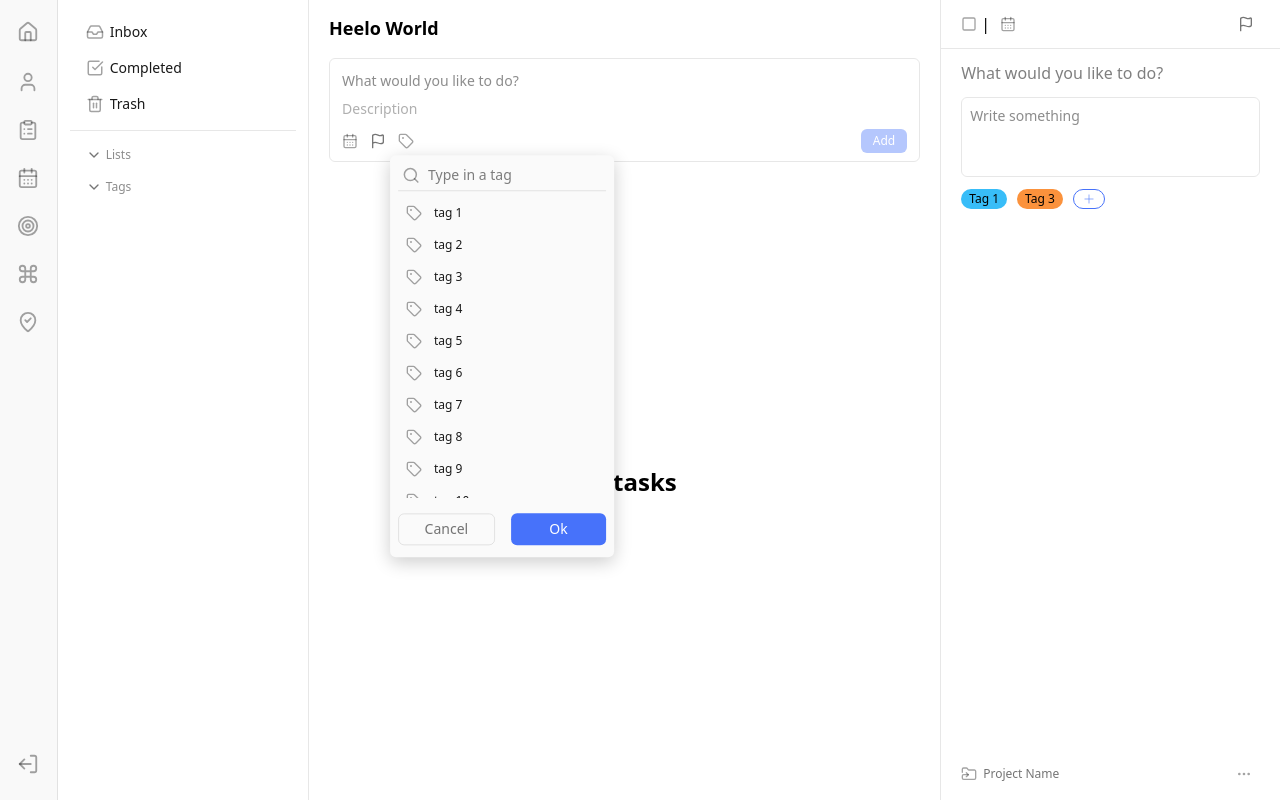
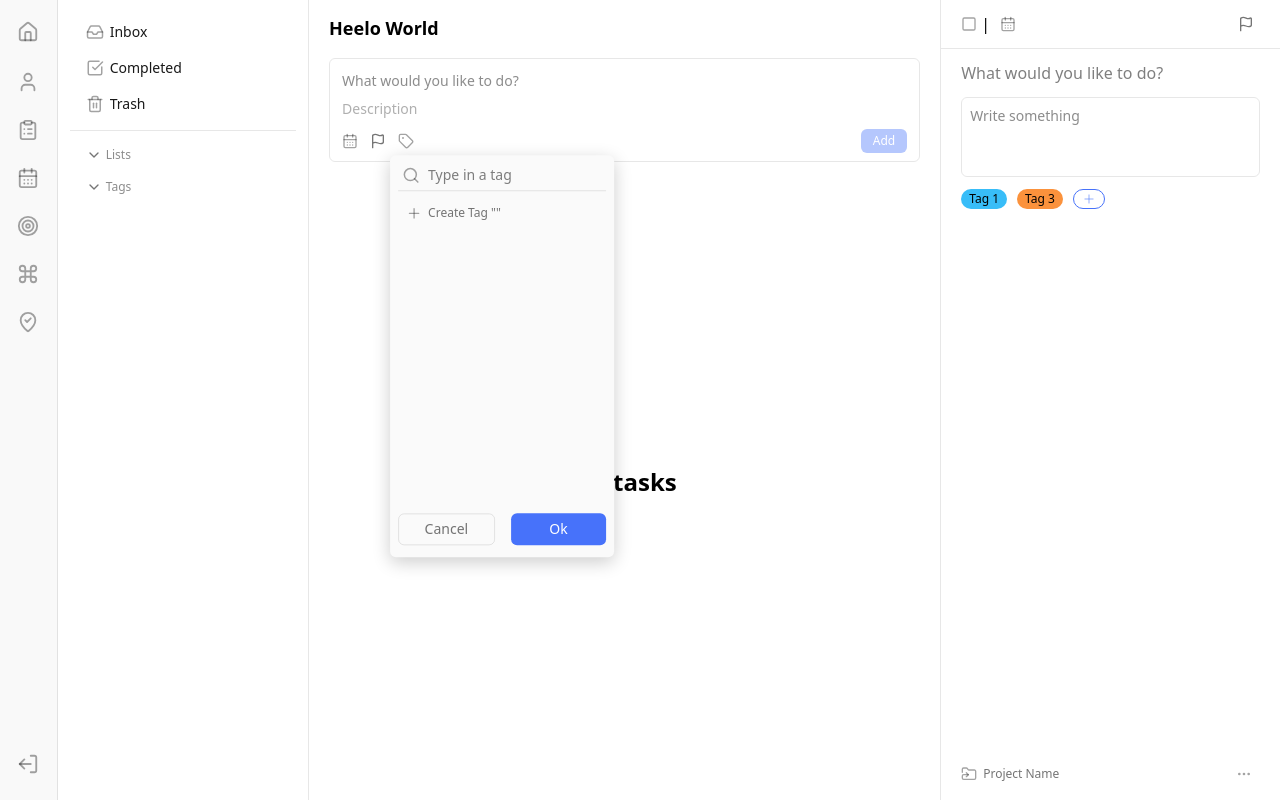
Before and after one commit to anishpawaskar/aimly-frontend, a React (Vite) app: page /projects/1/tasks in a window 1280 px wide. Both pictures are taken after a click on the button 406 px from the left and 141 px from the top of the page. Built offline with nearby package versions, Linux system fonts and the light colour scheme.

Commit message:
refactor: updating task in task list item

```diff
--- a/src/components/common/tag-selector.jsx
+++ b/src/components/common/tag-selector.jsx
@@ -8,10 +8,13 @@ import {
   PopoverMenuTrigger,
 } from "../primitive/popover-menu";
 import { Slot } from "../primitive/slot";
-import { cn } from "@/lib/utils";
+import { cn, generateSortOrder } from "@/lib/utils";
 import { Button, buttonVariants } from "../primitive/button";
 import { Check, Plus, Search, Tag, X } from "lucide-react";
 import { Input } from "../primitive/input";
+import { useTaskPage } from "@/context/task-page-provider";
+import { BASE_INTERVAL } from "@/constants";
+import { v4 as uuidv4 } from "uuid";
 
 const TAGS = [
   {
@@ -139,11 +142,12 @@ const TAGS = [
 const TagSelectorContext = createContext(null);
 const useTagSelector = () => useContext(TagSelectorContext);
 
-const TagSelector = ({ open, setOpen, tags, setTags, children }) => {
+const TagSelector = ({ task, open, setOpen, tags, setTags, children }) => {
   const [search, setSearch] = useState("");
   const [selectedTags, setSelectedTags] = useState([]);
 
   const contextValue = {
+    task,
     open,
     setOpen,
     search,
@@ -343,8 +347,10 @@ const TagSelectorContent = ({
   handleTagSubmit,
   anchorRef,
 }) => {
-  const { open, tags, selectedTags, setSelectedTags, search, setSearch } =
+  const { task, open, tags, selectedTags, setSelectedTags, search, setSearch } =
     useTagSelector();
+
+  const { tags: taskPageTags, setTags, tasks, setTasks } = useTaskPage();
 
   const filteredTags = TAGS.filter((tag) =>
     search ? tag.name.toLowerCase().includes(search.toLowerCase()) : true
@@ -360,6 +366,25 @@ const TagSelectorContent = ({
   };
 
   const createNewTag = () => {
+    const payload = {
+      _id: uuidv4(),
+      name: search,
+      color: "",
+    };
+
+    if (taskPageTags.length) {
+      payload.sortOrder = generateSortOrder({ items: taskPageTags });
+    } else {
+      payload.sortOrder = -BASE_INTERVAL;
+    }
+
+    setTags((prevTags) => [...prevTags, payload]);
+    const updatedTasks = tasks.map((taskItem) =>
+      taskItem._id === task._id
+        ? { ...taskItem, tags: [...taskItem.tags, payload._id] }
+        : taskItem
+    );
+    setTasks(updatedTasks);
     setSearch("");
   };
 
@@ -384,7 +409,7 @@ const TagSelectorContent = ({
       <div className="flex flex-col gap-1.5">
         <TagSelectorHeader />
         <ul className="flex flex-col h-[300px] overflow-y-auto">
-          {!!filteredTags.length ? (
+          {!!!filteredTags.length ? (
             filteredTags.map((tag) => {
               return <TagSelectorItem key={tag._id} tag={tag} />;
             })
--- a/src/components/tasks/task-dropdown-menu.jsx
+++ b/src/components/tasks/task-dropdown-menu.jsx
@@ -29,6 +29,7 @@ import { TagSelector, TagSelectorContent } from "../common/tag-selector";
 import { Button } from "../primitive/button";
 import { PopoverMenu, PopoverMenuContent } from "../primitive/popover-menu";
 import { Input } from "../primitive/input";
+import { useTaskPage } from "@/context/task-page-provider";
 
 const DATE_OPTIONS = [
   {
@@ -133,6 +134,39 @@ const TaskDropdownMenuTrigger = () => {
 };
 
 const TaskDateOptions = () => {
+  const { task, setIsOpen } = useTaskDropdownMenu();
+  const { tasks, setTasks } = useTaskPage();
+
+  const handleDateOption = (option) => {
+    const _date = new Date();
+    let currentDate;
+
+    switch (option) {
+      case "Today": {
+        currentDate = _date;
+        break;
+      }
+
+      case "Tomorrow": {
+        currentDate = new Date(_date.valueOf() + ONE_DAY_MS);
+        break;
+      }
+
+      case "Next Week": {
+        currentDate = new Date(_date.valueOf() + ONE_WEEK_MS);
+        break;
+      }
+    }
+
+    const updatedTasks = tasks.map((taskItem) =>
+      taskItem._id === task._id
+        ? { ...taskItem, dueDate: currentDate }
+        : taskItem
+    );
+    setTasks(updatedTasks);
+    setIsOpen(false);
+  };
+
   return (
     <div className="pt-2.5 pb-3.5">
       <p className="px-3 text-xs text-gray/40 mb-1">Date</p>
@@ -162,7 +196,17 @@ const TaskDateOptions = () => {
 
 const TaskPrioritiesOptions = () => {
   const { task, setIsOpen } = useTaskDropdownMenu();
-  const [value, setValue] = useState(task.priority);
+  const { tasks, setTasks } = useTaskPage();
+
+  const handlePriority = (priority) => {
+    const updatedTasks = tasks.map((taskItem) =>
+      taskItem._id === task._id
+        ? { ...taskItem, priority: priority.value }
+        : taskItem
+    );
+    setTasks(updatedTasks);
+    setIsOpen(false);
+  };
 
   return (
     <>
@@ -175,7 +219,7 @@ const TaskPrioritiesOptions = () => {
         className={"justify-between px-1.5"}
       >
         {PRIORITIES.map((priority) => {
-          const isSelected = priority.value === value;
+          const isSelected = priority.value === task.priority;
 
           return (
             <DropdownMenuRadioItem
@@ -187,10 +231,7 @@ const TaskPrioritiesOptions = () => {
                 variant={"ghost"}
                 size={"sm"}
                 className={cn("w-8", isSelected && "bg-primary/10")}
-                onClick={() => {
-                  setValue(priority.value);
-                  setIsOpen(false);
-                }}
+                onClick={() => handlePriority(priority)}
               >
                 <Flag
                   size={16}
@@ -208,6 +249,7 @@ const TaskPrioritiesOptions = () => {
 const TaskDropdownMenuOptions = () => {
   const { task, setIsOpen, setIsTagsOpen, setIsMoveToProjectVisible } =
     useTaskDropdownMenu();
+  const { tasks, setTasks } = useTaskPage();
 
   const handleTaskOption = (optionName) => {
     switch (optionName) {
@@ -224,7 +266,10 @@ const TaskDropdownMenuOptions = () => {
       }
 
       case "Delete": {
-        console.log("Delete task", task._id);
+        const updatedTags = tasks.map((taskItem) =>
+          taskItem._id === task._id ? { ...taskItem, status: 2 } : taskItem
+        );
+        setTasks(updatedTags);
         setIsOpen(false);
         break;
       }
@@ -253,12 +298,19 @@ const TaskDropdownMenuOptions = () => {
 
 const TaskMoveProjectSelector = () => {
   const [search, setSearch] = useState("");
+  const { task } = useTaskDropdownMenu();
+  const { projects, tasks, setTasks } = useTaskPage();
 
   const { isMoveToProjectVisible, setIsMoveToProjectVisible, anchorRef } =
     useTaskDropdownMenu();
 
   const handleMoveProject = (project) => {
-    console.log("move to project", project.name);
+    const updatedTasks = tasks.map((taskItem) =>
+      taskItem._id === task._id
+        ? { ...taskItem, projectId: project._id }
+        : taskItem
+    );
+    setTasks(updatedTasks);
     setIsMoveToProjectVisible(false);
   };
 
@@ -285,11 +337,15 @@ const TaskMoveProjectSelector = () => {
           />
         </div>
         <ul className="h-[300px] overflow-y-auto flex flex-col">
-          {TASK_MENU_OPTIONS.map((project, idx) => {
-            const isSelected = idx === 1;
+          {projects
+            .filter((project) =>
+              project.name.toLowerCase().includes(search.toLowerCase())
+            )
+            .map((project) => {
+              const isSelected = project._id === task.projectId;
 
               return (
-              <li key={idx}>
+                <li key={project._id}>
                   <Button
                     variant={"ghost"}
                     size={"full"}
@@ -326,6 +382,7 @@ const TaskMoveProjectSelector = () => {
 
 const TaskDropdownMenuContent = () => {
   const {
+    task,
     isOpen,
     isTagsOpen,
     setIsTagsOpen,
@@ -334,6 +391,8 @@ const TaskDropdownMenuContent = () => {
     anchorRef,
     isMoveToProjectVisible,
   } = useTaskDropdownMenu();
+
+  const { tasks, setTasks } = useTaskPage();
 
   return (
     <>
@@ -352,12 +411,20 @@ const TaskDropdownMenuContent = () => {
           setOpen={setIsTagsOpen}
           tags={tags}
           setTags={setTags}
+          task={task}
         >
           <TagSelectorContent
             sideoffset={0}
             anchorRef={anchorRef}
-            handleTagSubmit={(selectedTag) => {
-              setTags(selectedTag);
+            handleTagSubmit={(selectedTags) => {
+              setTags(selectedTags);
+              const newTags = selectedTags.map((tag) => tag._id);
+              const updatedTasks = tasks.map((taskItem) =>
+                taskItem._id === task._id
+                  ? { ...taskItem, tags: newTags }
+                  : taskItem
+              );
+              setTasks(updatedTasks);
               setIsTagsOpen(false);
             }}
           />
--- a/src/components/tasks/tasks-list.jsx
+++ b/src/components/tasks/tasks-list.jsx
@@ -26,7 +26,9 @@ export const TasksList = () => {
 
   if (isProjectsPage) {
     data = tasks
-      .filter((task) => task.projectId === params?.projectId)
+      .filter(
+        (task) => task.projectId === params?.projectId && task.status === 1
+      )
       .map((task) => {
         const tags = task.tags.map((tagId) => {
           const existingTag = tags.find((tag) => tag._id === tagId);
@@ -46,7 +48,7 @@ export const TasksList = () => {
       .sort((a, b) => a.sortOrder - b.sortOrder);
   } else {
     data = tasks
-      .filter((task) => task.tags.includes(params?.tagId))
+      .filter((task) => task.tags.includes(params?.tagId) && task.status === 1)
       .map((task) => {
         const tags = task.tags.map((tagId) => {
           const existingTag = tags.find((tag) => tag._id === tagId);
```
Lines whose indentation alone changed are shown as unchanged.
